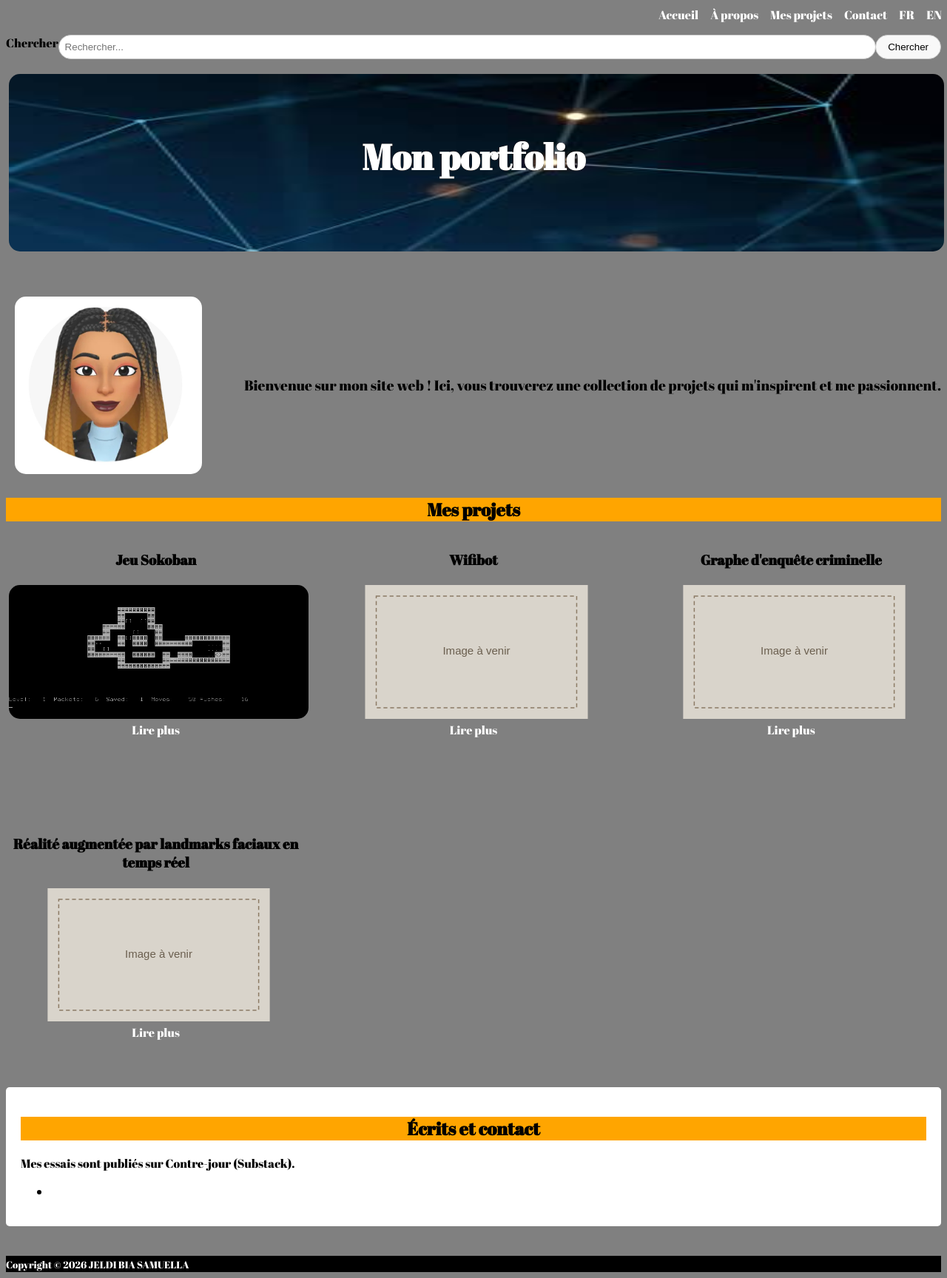
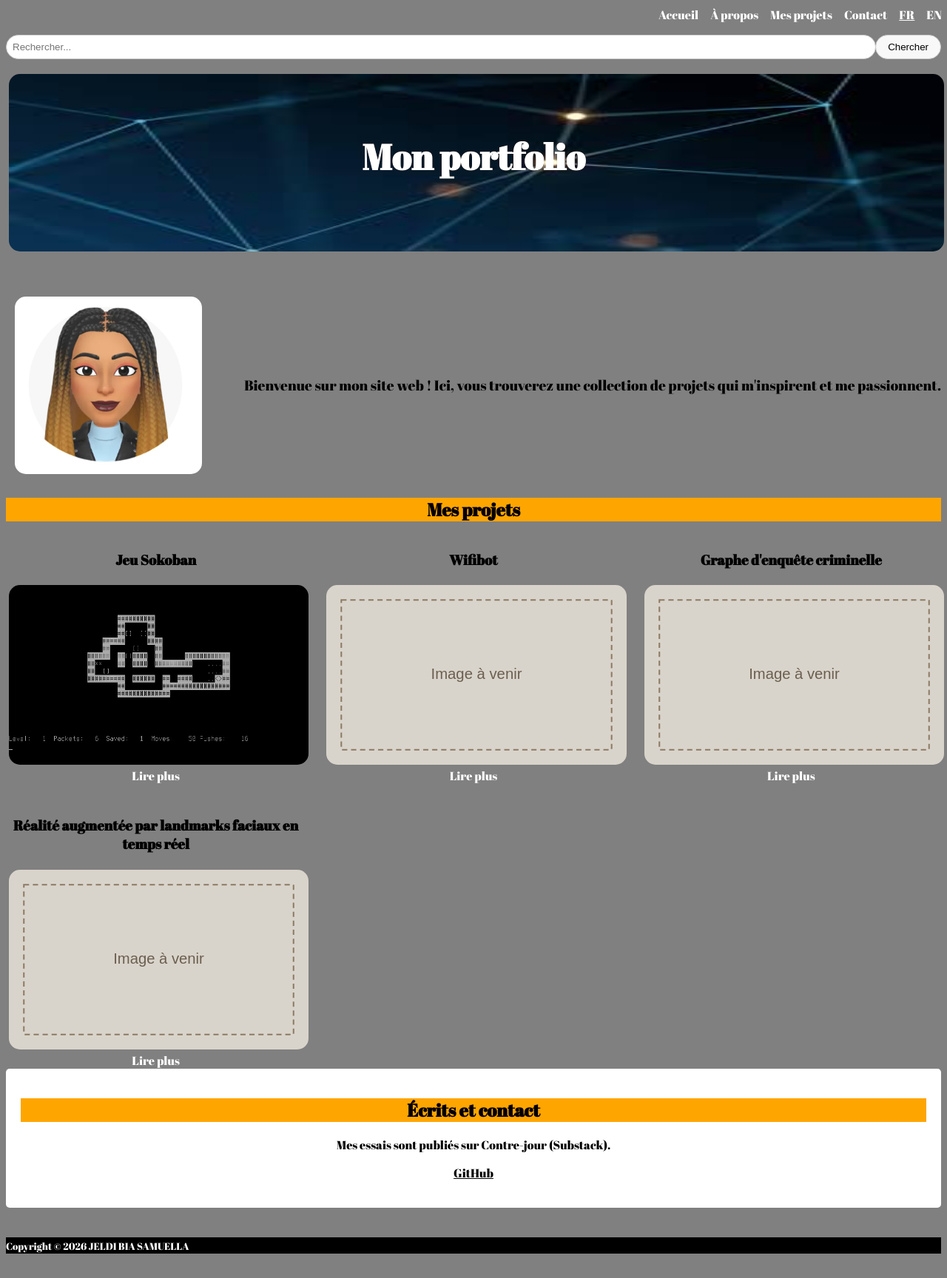
Before and after one commit to samuellabia/bysamuella, a PHP site: page / in a window 1280 px wide. Shown: the whole page at 74% size. After the commit the page ends 1695 px from the top, so only its background shows below. Run offline with PHP 8.4, Linux system fonts and the light colour scheme.

Commit message:
ajustements du css

```diff
--- a/CSS/style.css
+++ b/CSS/style.css
@@ -7,27 +7,22 @@ html{
     font-size:16px;
 }
 
-@media only  screen and (max-width:720px) {
+@media only screen and (max-width:1080px) {
     html{
-        font-size:12px;
+        font-size:14px;
     }
-
-
 }
 
 @media only screen and (max-width:900px) {
     html{
         font-size:13px;
-
     }
-
 }
 
-@media only  screen and (max-width:1080) {
+@media only screen and (max-width:720px) {
     html{
-        font-size:14px;
+        font-size:12px;
     }
-
 }
 html{
     font-family:'Abril Fatface', sans-serif;
@@ -62,9 +57,6 @@ header  nav ul{
 }
 
 .details {
-    header nav ul li {
-        display: none;
-    }
     #search{
         display:none;
     }
@@ -115,8 +107,9 @@ main section:nth-child(2){
 
 main section nav{
     display:grid;
-    grid-template-rows:1fr 1fr; /*photo et court paragraphe descriptif*/
-    grid-template-columns:repeat(auto-fit,minmax(400px,1fr)); /*différents projets*/
+    grid-auto-rows:auto; /*photo et court paragraphe descriptif*/
+    align-items:start;
+    grid-template-columns:repeat(auto-fit,minmax(min(100%,400px),1fr)); /*différents projets*/
     row-gap:1.5rem;
     column-gap:1.5rem;
 
@@ -256,3 +249,60 @@ a{
 a:visited,a:link{
     color:white;
 }
+
+/*AJOUTS : site statique*/
+
+/* texte réservé aux lecteurs d'écran */
+.sr-only{
+    position:absolute;
+    width:1px;
+    height:1px;
+    overflow:hidden;
+    clip:rect(0,0,0,0);
+    white-space:nowrap;
+}
+
+/* résultats de recherche */
+.results{
+    text-align:center;
+    padding:0 1rem;
+}
+
+/* langue active */
+[data-lang][aria-current="true"]{
+    text-decoration:underline;
+}
+
+/* liens dans la section contact (fond blanc) */
+#contact ul{
+    display:flex;
+    flex-wrap:wrap;
+    gap:1rem;
+    justify-content:center;
+    padding:0;
+}
+#contact li{
+    list-style-type:none;
+}
+#contact p{
+    text-align:center;
+}
+#contact a:link,#contact a:visited{
+    color:black;
+    text-decoration:underline;
+}
+
+/* page d'un projet */
+#projet article a{
+    margin-top:1rem;
+}
+.details #projet img{
+    width:100%;
+    max-width:40rem;
+    height:auto;
+    align-self:center;
+}
+.details #projet p{
+    text-align:justify;
+    font-size:larger;
+}
```
